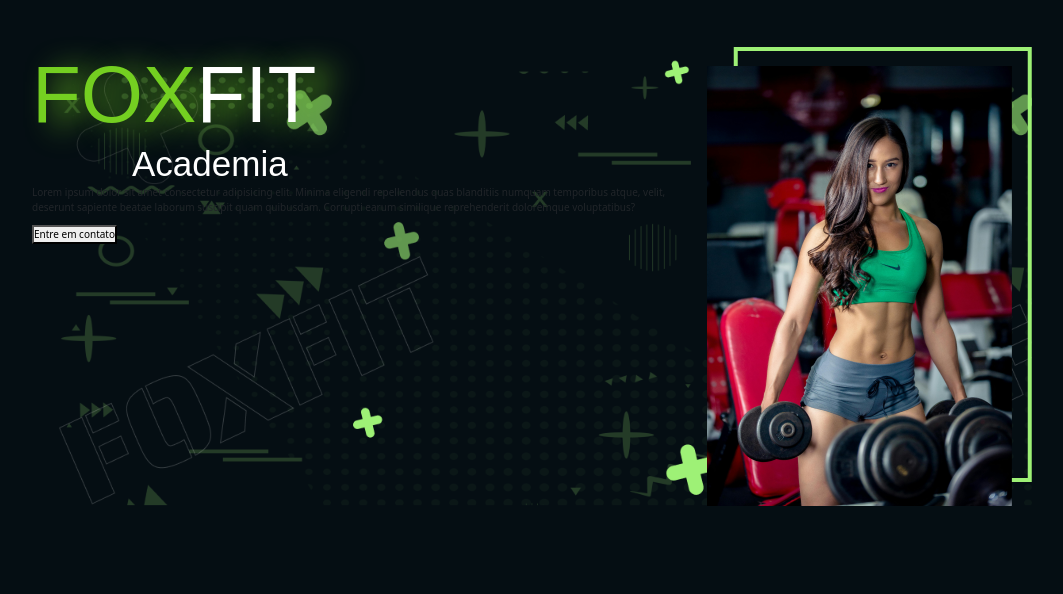
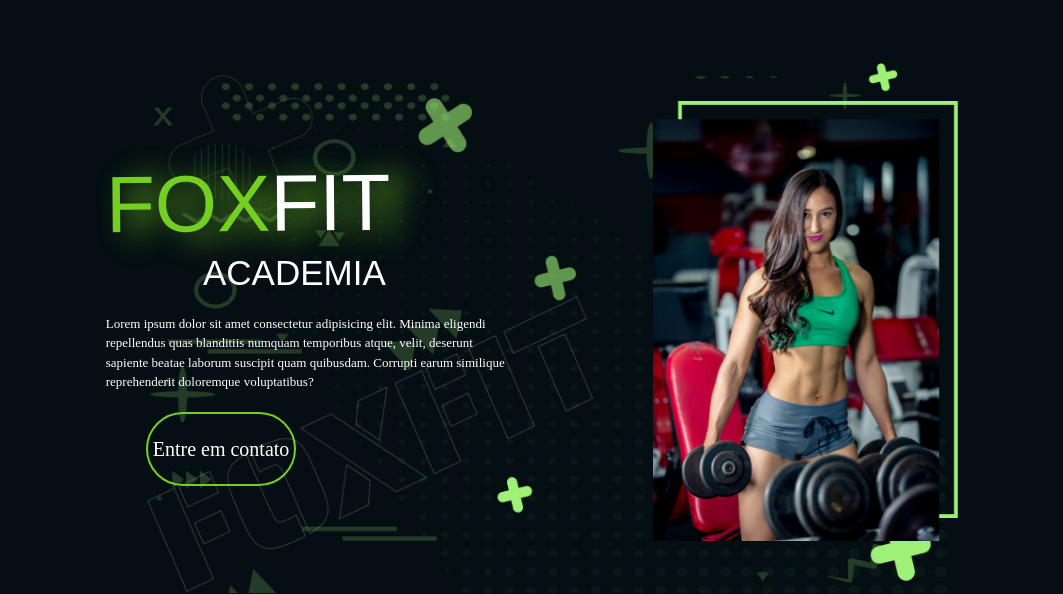
Before and after one commit to cimerx22/Academy, a plain HTML site: page public/index.html in a window 1280 px wide. Shown: the part 1253-1847 px from the top of the page, without its empty margins (108-1171 px from the left). Before the commit the page ends 1759 px from the top, so only its background shows below. Drawn offline with nearby package versions, Linux system fonts and the light colour scheme; a web font is replaced by a local one.

Commit message:
cta terminado

```diff
--- a/public/index.html
+++ b/public/index.html
@@ -160,7 +160,7 @@
 				<div class="cta-content">
 					<div class="cta-title">
 						<h1><span>FOX</span>FIT</h1>
-						<h3>Academia</h3>
+						<h3>ACADEMIA</h3>
 					</div>
 
 					<p>
--- a/src/style/style.css
+++ b/src/style/style.css
@@ -420,15 +420,22 @@ main {
 
 	max-width: 1000px;
 	margin: auto;
+	height: 547px;
 	display: flex;
+	justify-content: space-around;
+	align-items: center;
 	background-image: url(../imgs/background\ cta.png);
 	background-size: contain;
+	background-repeat: no-repeat;
+	background-position: center;
 
 	& .cta-content{
 
 		& .cta-title{
 			color: white;
-			position: relative;
+			display: flex;
+			flex-direction: column;
+			width: 280px;
 
 			& h1{
 				font-size: 8rem;
@@ -437,26 +444,53 @@ main {
 				width: auto;
 				height: auto;
 				margin: 0;
+				transform: rotate(-.5deg);
 			}
 
 			& h3{
 				font-size: 	3.5rem;
 				font-family: "Saira Stencil One", sans-serif;
-				position: relative;
-				left: 100px;
 				width: auto;
 				height: auto;
 				margin: 0;
+				align-self: end;
 			}
 
 			& span{
 				color: var(--green-dark);
 			}
 		}
+
+		& p{
+			color: white;
+			font-size: 1.3rem;
+			margin: 20px 0;
+			width: 400px;
+			font-family: "Suez One", serif;
+			font-weight:normal;
+		}
+
+		& .cta-button{
+			padding: 20px 5px;
+			font-family: "Suez One", serif;
+			font-size: 2rem;
+			background-color: transparent;
+			color: white;
+			border: solid 2px var(--green-dark);
+			border-radius: 50px;
+			margin: 0 0 0 40px;
+
+		}
 	}
 
 	& .cta-img{
+		width: 305px;
+		height: 440px;
 
+		& img{
+			width: 100%;
+			height: 100%;
+		}
 	}
 
 }
```
